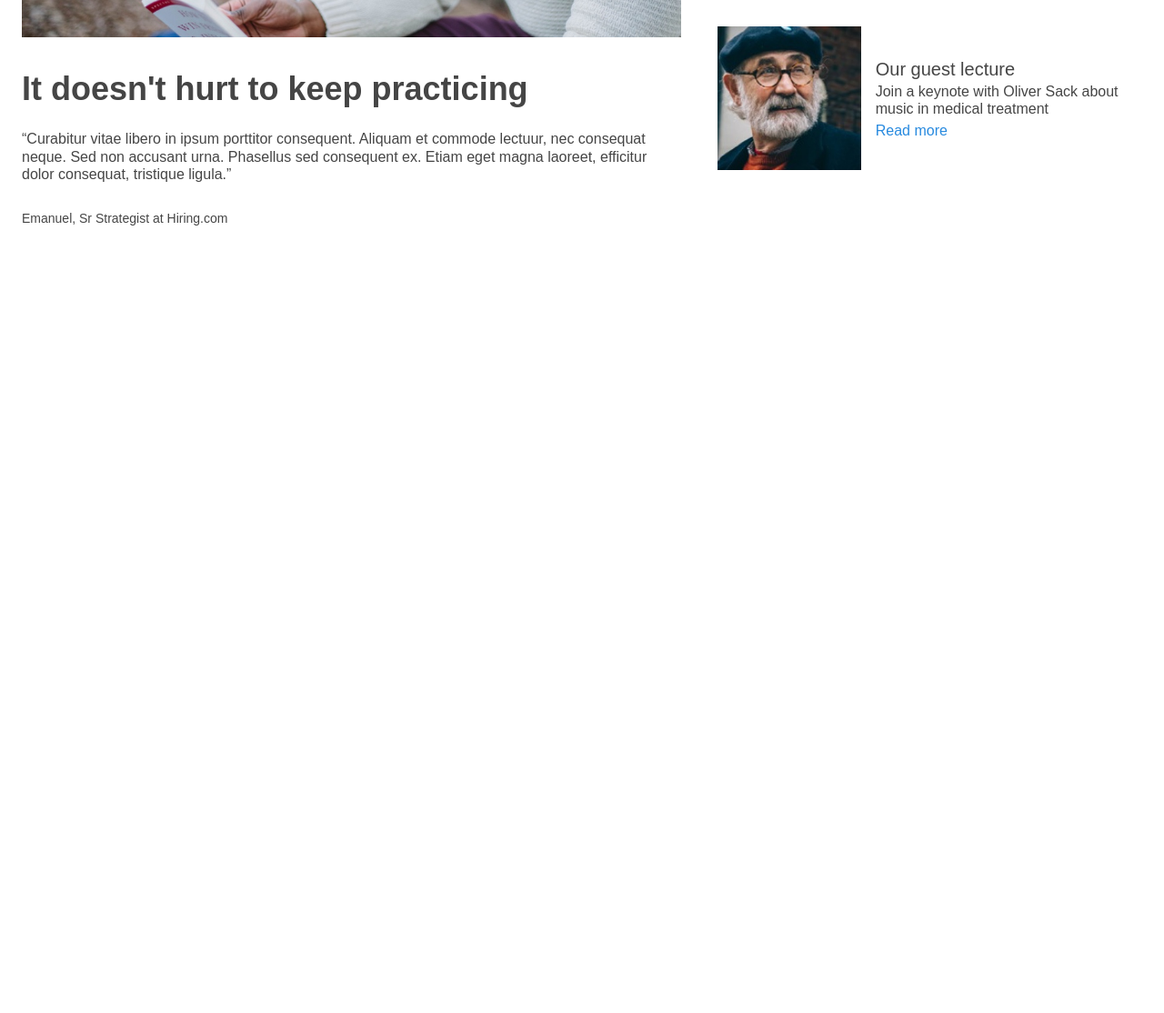
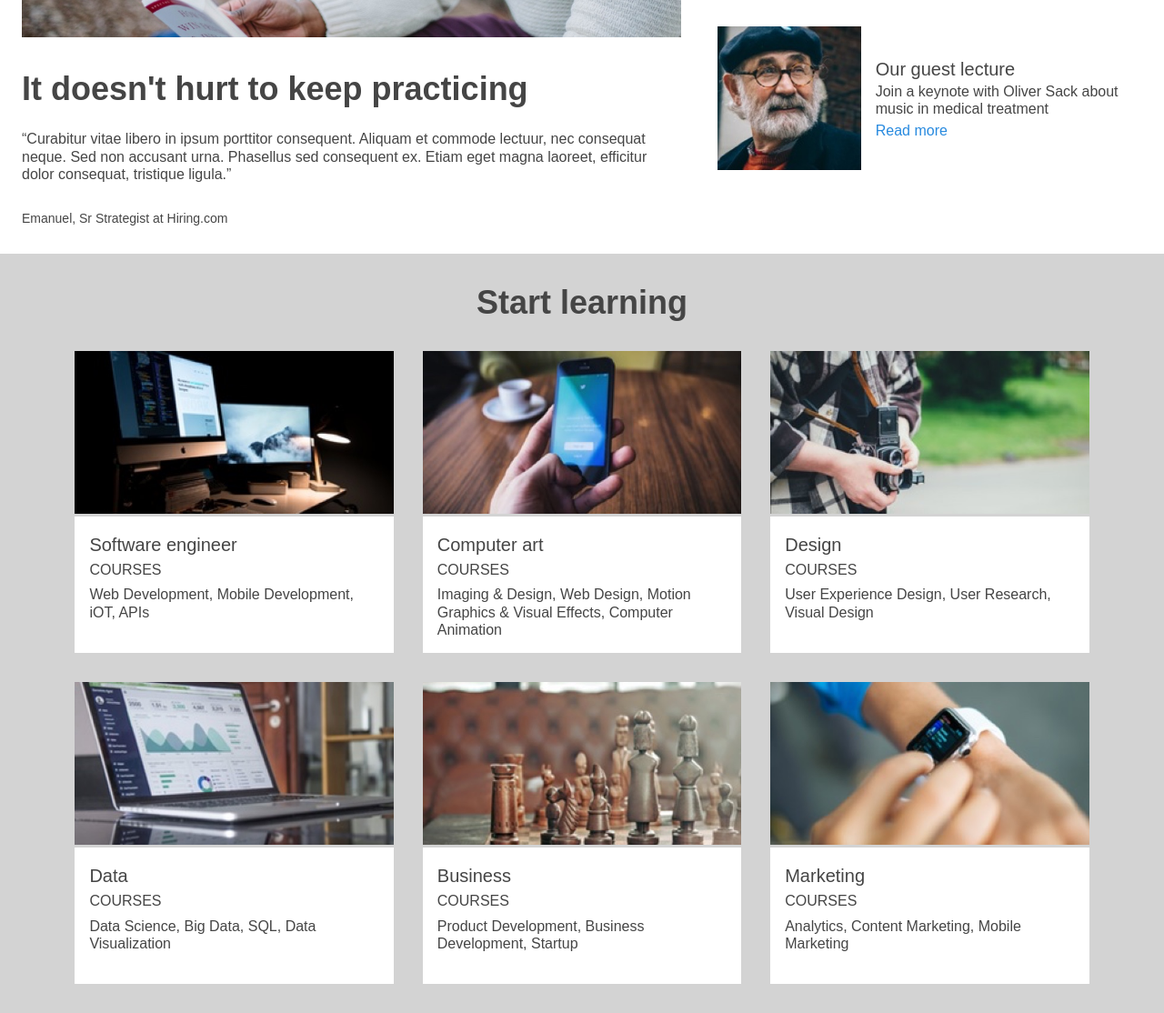
Before and after one commit to shirleyxx100/Colmar-Academy, a plain HTML site: page index.html in a window 1280 px wide. Shown: the part 1066-2180 px from the top of the page at 91% size. Before the commit the page ends 1345 px from the top, so only its background shows below. Drawn offline with Linux system fonts and the light colour scheme.

Commit message:
Finish learning.

```diff
--- a/index.html
+++ b/index.html
@@ -49,6 +49,7 @@
 
     <!-- information -->
     <div class="container information">
+
       <div class="container main">
         <div class="image">
           <img src="./resources/images/information-main.jpg"/>
@@ -104,5 +105,86 @@
       </div>
     </div>
 
+    <!-- start learning -->
+    <div class="container learning">
+      <h2>Start learning</h2>
+
+      <div class="container courses">
+
+        <div class="container course desktop">
+          <div class="image">
+            <img src="./resources/images/course-software.jpg"/>
+          </div>
+          <div class="info">
+            <h5>Software engineer</h5>
+            <p class="type">COURSES</p>
+            <p class="description">Web Development, Mobile Development, iOT, APIs</p>
+          </div>
+        </div>
+        <div class="course mobile"><p>Software engineer</p></div>
+
+        <div class="container course desktop">
+          <div class="image">
+            <img src="./resources/images/course-computer-art.jpg"/>
+          </div>
+          <div class="info">
+            <h5>Computer art</h5>
+            <p class="type">COURSES</p>
+            <p>Imaging &amp; Design, Web Design, Motion Graphics &amp; Visual Effects, Computer Animation</p>
+          </div>
+        </div>
+        <div class="course mobile"><p>Computer art</p></div>
+
+        <div class="container course desktop">
+          <div class="image">
+            <img src="./resources/images/course-design.jpg"/>
+          </div>
+          <div class="info">
+            <h5>Design</h5>
+            <p class="type">COURSES</p>
+            <p>User Experience Design, User Research, Visual Design</p>
+          </div>
+        </div>
+        <div class="course mobile"><p>Design</p></div>
+
+        <div class="container course desktop">
+          <div class="image">
+            <img src="./resources/images/course-data.jpg"/>
+          </div>
+          <div class="info">
+            <h5>Data</h5>
+            <p class="type">COURSES</p>
+            <p>Data Science, Big Data, SQL, Data Visualization</p>
+          </div>
+        </div>
+        <div class="course mobile"><p>Data</p></div>
+
+        <div class="container course desktop">
+          <div class="image">
+            <img src="./resources/images/course-business.jpg"/>
+          </div>
+          <div class="info">
+            <h5>Business</h5>
+            <p class="type">COURSES</p>
+            <p>Product Development, Business Development, Startup</p>
+          </div>
+        </div>
+        <div class="course mobile"><p>Business</p></div>
+
+        <div class="container course desktop">
+          <div class="image">
+            <img src="./resources/images/course-marketing.jpg"/>
+          </div>
+          <div class="info">
+            <h5>Marketing</h5>
+            <p class="type">COURSES</p>
+            <p>Analytics, Content Marketing, Mobile Marketing</p>
+          </div>
+        </div>
+        <div class="course mobile"><p>Marketing</p></div>
+
+      </div>
+    </div>
+
   </body>
 </html>
--- a/resources/css/style.css
+++ b/resources/css/style.css
@@ -270,3 +270,99 @@ header li {
   }
 
 }
+
+/* start learning */
+.learning h2 {
+  margin: 32px 0;
+}
+
+.container.learning {
+  padding: 0 56px;
+  flex-direction: column;
+  background-color: lightgray;
+}
+
+.container.courses {
+  align-items: flex-start;
+  justify-content: center;
+  flex-wrap: wrap;
+  padding: 0;
+}
+
+.course .info {
+  width: 100%;
+  height: 150px;
+  box-sizing: border-box;
+  background-color: white;
+  padding: 16px;
+}
+
+.courses .container.course {
+  width: 30%;
+  flex-direction: column;
+  margin: 0 16px;
+  margin-bottom: 32px;
+  padding: 0;
+}
+
+.courses .course.mobile {
+  display: none;
+}
+
+.course img {
+  width: 100%;
+  height: auto;
+}
+
+.course .type {
+  margin: 8px 0;
+}
+
+@media only screen and (max-width: 910px) {
+  .courses .container.course {
+    width: 50%;
+  }
+}
+
+@media only screen and (max-width: 600px) {
+  .container.learning {
+    border-top: 1px solid rgba(163, 163, 163, 0.3);
+    border-bottom: 1px solid rgba(163, 163, 163, 0.3);
+    padding: 32px 16px;
+    background-color: white;
+  }
+
+  .learning h2 {
+    margin-top: 0;
+  }
+
+  .courses .course.desktop {
+    display: none;
+  }
+
+  .courses .course.mobile {
+    width: 100%;
+    display: block;
+    font-size: 26px;
+    font-weight: bold;
+    margin-bottom: 8px;
+  }
+
+  .courses .course.mobile:last-child {
+    margin-bottom: 0;
+  }
+
+  .course.mobile p {
+    box-sizing: border-box;
+    width: 100%;
+    padding: 16px;
+    background-color: lightgray;
+  }
+
+  .container.courses {
+    flex-direction: column;
+    width: 100%;
+  }
+
+
+}
```
